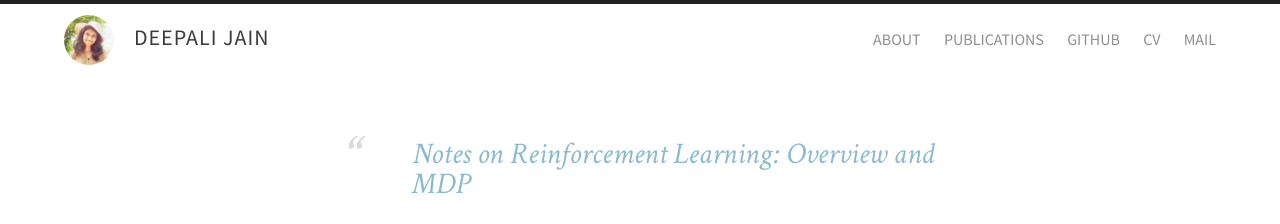
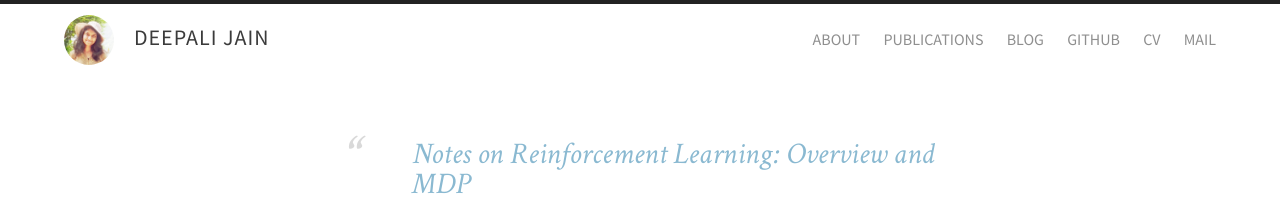
Before and after one commit to jaindeepali/jaindeepali.github.com, a Jekyll site: the page built from articles.md, in a window 1280 px wide. Shown: the top 224 px of the page. Built offline with Jekyll 4.4.1, drawn with Linux system fonts in a browser that asks for light colours.

Commit message:
I've updated the home page with the bio and moved the blog posts to a new section.
Here's a summary of the changes:

1.  The home page (index.md) now displays Deepali Jain's bio.
    I updated `_layouts/home.html` to show page content
    instead of a list of blog posts.

2.  Blog posts have been moved to a dedicated "Blog" section.
    - I created a new layout `_layouts/blog.html` to list blog posts.
    - I repurposed `articles.md` to serve as the main blog page,
      using the new `blog` layout. I also retitled it to "Blog" and changed its
      permalink to `/blog/`.
    - I added a "Blog" navigation link to `_config.yml`.

```diff
--- a/_config.yml
+++ b/_config.yml
@@ -30,6 +30,8 @@ links:
     external: true
   - title: Publications
     url: /publications
+  - title: Blog
+    url: /blog/
   - title: Github
     url: https://github.com/jaindeepali
     external: true
--- /dev/null
+++ b/_layouts/blog.html
@@ -0,0 +1,22 @@
+{% include head-dark.html %}
+
+    <div id='bump'>
+        <section class="article archive">
+          <article class="archive-wrap">
+              <ol class="post-list">
+                 <!-- <lh><h2><span class="bb">{{ page.title }}</span></h2></lh> -->
+                  {% for post in site.posts %}
+                  <li>
+                    <div class="deets" itemscope itemtype="http://schema.org/BlogPosting" itemprop="blogPost">
+                        <h1><a href="{{ post.url }}">{{ post.title }}</a></h1>
+                        <p class="date"><time datetime="{{ post.date | date_to_xmlschema }}" itemprop="datePublished">{{ post.date | date: "%B %d, %Y" }}</time></p>
+                        <p class="">{% if post.description %}{{ post.description  | strip_html | strip_newlines | truncate: 120 }}{% else %}{{ post.content | strip_html | strip_newlines | truncate: 120 }}{% endif %}</p>
+                    </div>
+                  </li>
+                  {% endfor %}
+              </ol>
+          </article>
+        </section>
+    </div>
+
+{% include footer-home.html %}
--- a/_layouts/home.html
+++ b/_layouts/home.html
@@ -1,22 +1,5 @@
 {% include head-dark.html %}
 
-    <div id='bump'>
-        <section class="article archive">
-          <article class="archive-wrap">
-              <ol class="post-list">
-                 <!-- <lh><h2><span class="bb">{{ page.title }}</span></h2></lh> -->
-                  {% for post in site.posts %}
-                  <li>
-                    <div class="deets" itemscope itemtype="http://schema.org/BlogPosting" itemprop="blogPost">
-                        <h1><a href="{{ post.url }}">{{ post.title }}</a></h1>
-                        <p class="date"><time datetime="{{ post.date | date_to_xmlschema }}" itemprop="datePublished">{{ post.date | date: "%B %d, %Y" }}</time></p>
-                        <p class="">{% if post.description %}{{ post.description  | strip_html | strip_newlines | truncate: 120 }}{% else %}{{ post.content | strip_html | strip_newlines | truncate: 120 }}{% endif %}</p>
-                    </div>
-                  </li>
-                  {% endfor %}
-              </ol>
-          </article>
-        </section>
-    </div>
+{{ content }}
 
 {% include footer-home.html %}
--- a/articles.md
+++ b/articles.md
@@ -1,6 +1,6 @@
 ---
-layout: home
-permalink: /articles/index.html
-title: "Articles"
+layout: blog
+permalink: /blog/index.html
+title: "Blog"
 tags: [blog, graphic design]
 ---
```
Also changed, not shown: index.md (+3 -0 lines).
